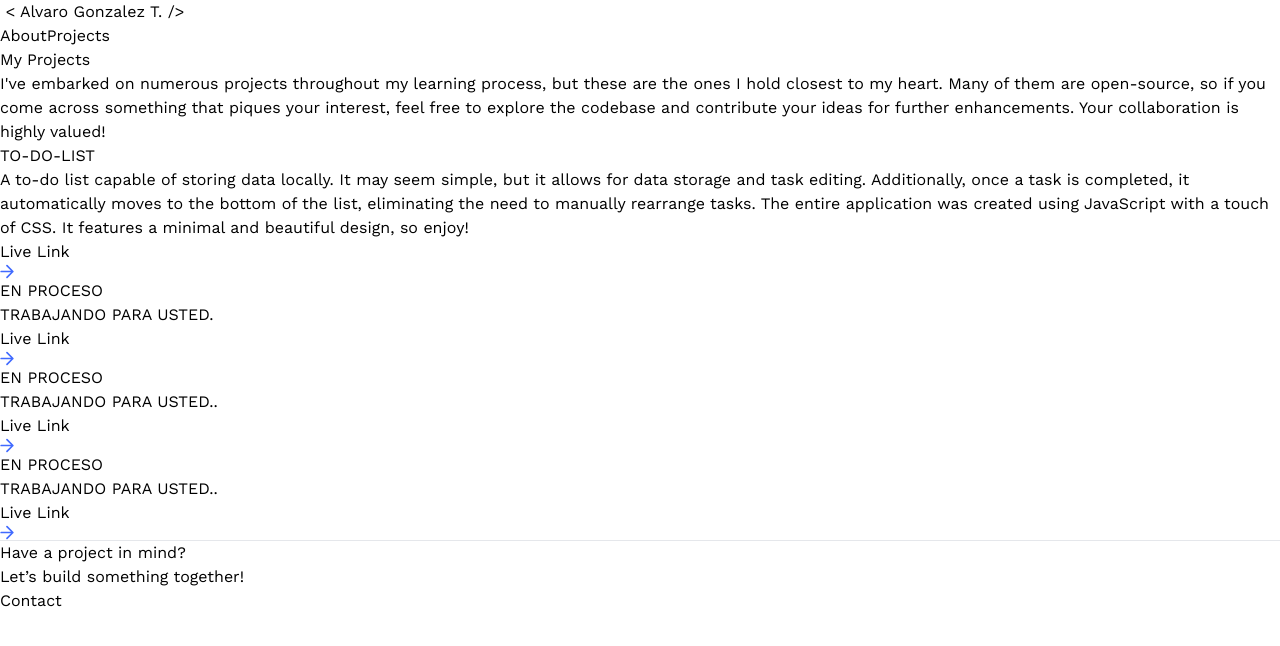
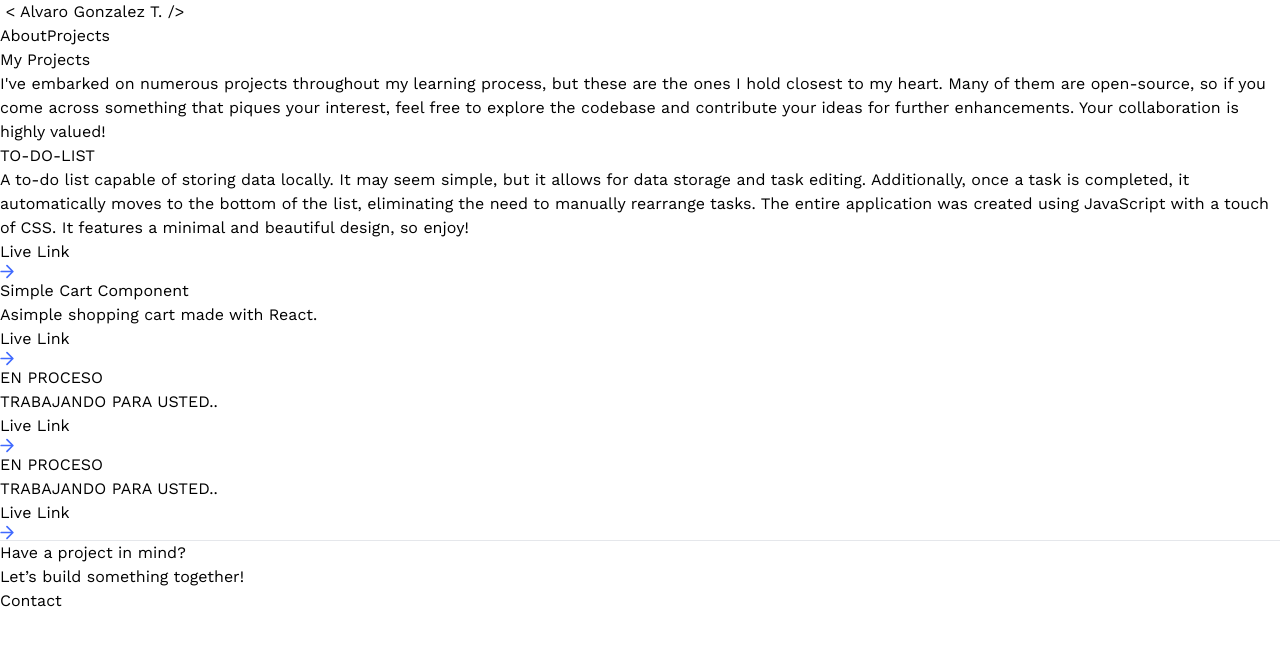
Before and after one commit to agt1984/MyPortfolio, a React (Vite) app: page /projects in a window 1280 px wide. Shown: the top 646 px of the page. Built offline with nearby package versions, Linux system fonts and the light colour scheme; no server answers.

Commit message:
all basic features

```diff
--- a/src/constants/index.js
+++ b/src/constants/index.js
@@ -3,6 +3,7 @@ import compas from "../assets/images/compas.png"; //usa esta sintaxis para traer
 import unesco from "../assets/images/unesco.png";
 import factoria from "../assets/images/factoria.png";
 import todo from "../assets/images/TO-DO.png";
+import shoppingCart from "../assets/icons/shoppingCart.png";
 import {
   car,
   contact,
@@ -22,7 +23,7 @@ import {
   summiz,
   tailwindcss,
   threads,
-  typescript,
+  typescript
 } from "../assets/icons";
 
 export const skills = [
@@ -161,11 +162,11 @@ export const projects = [
     link: "https://agt1984.github.io/to-do-list/",
   },
   {
-    iconUrl: summiz,
+    iconUrl: shoppingCart,
     theme: "btn-back-blue",
-    name: "EN PROCESO",
-    description: "TRABAJANDO PARA USTED.",
-    link: "https://github.com/adrianhajdin/project_next13_car_showcase",
+    name: "Simple Cart Component",
+    description: "Asimple shopping cart made with React.",
+    link: "https://carrito-basico-zeta.vercel.app/",
   },
   {
     iconUrl: summiz,
```
Also changed, not shown: src/assets/icons/shoppingCart.png (added).
